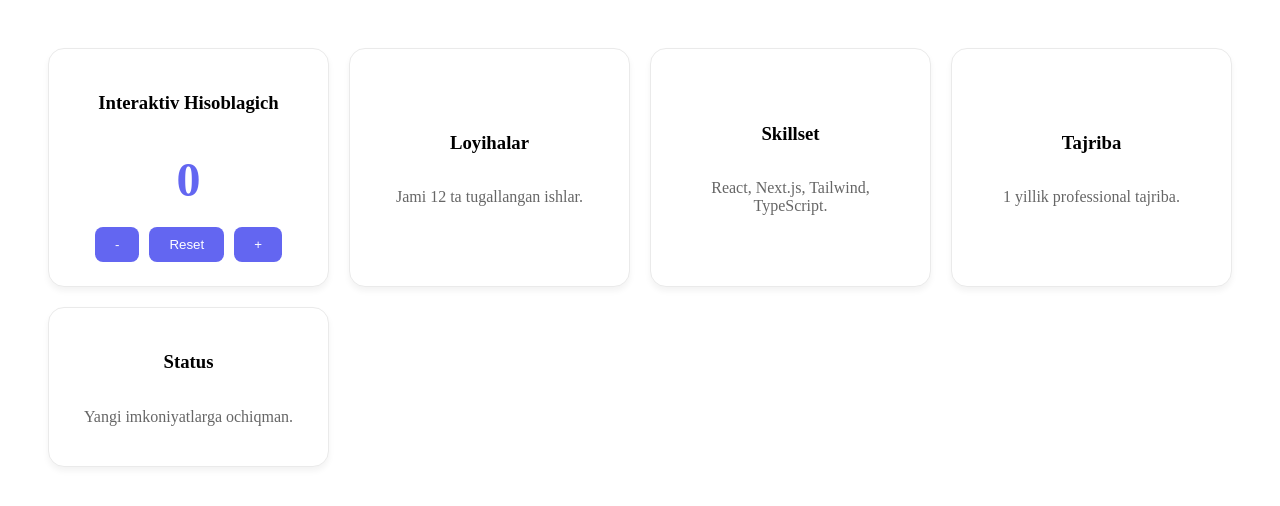
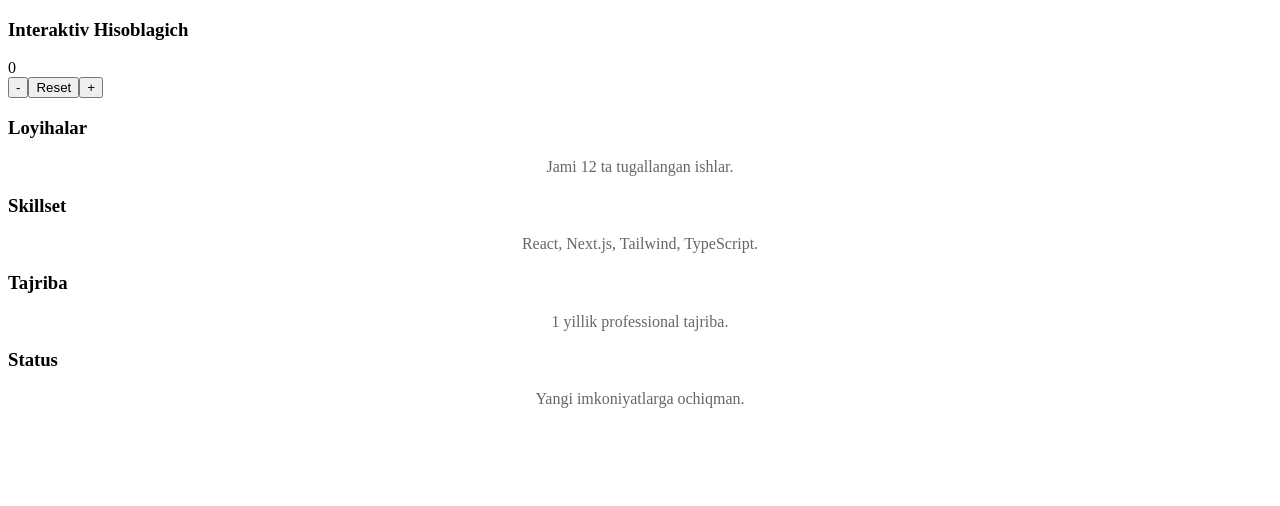
Before and after one commit to umida17/yangi-dizayen-caunt-yaratamiz, a React (Vite) app: page / in a window 1280 px wide. Shown: the top 506 px of the page. Built offline with nearby package versions, Linux system fonts and the light colour scheme.

Commit message:
css stil

```diff
--- a/src/App.css
+++ b/src/App.css
@@ -1,55 +1,51 @@
+.dashboard-grid {
+  display: grid;
+  grid-template-columns: repeat(3, 1fr);
+  grid-template-rows: auto auto auto;
+  grid-template-areas:
+    "header header header"
+    "stats stats stats"
+    "counter counter logs"
+    "controls controls logs";
+  gap: 20px;
+  padding: 20px;
+  height: 100vh;
+  background: #f4f7fe;
+}
+
+.section {
+  background: white;
+  padding: 20px;
+  border-radius: 20px;
+  box-shadow: 0 10px 15px -3px rgba(0, 0, 0, 0.1);
+  border: 1px solid #e2e8f0;
+}
 
 
-.dashboard-container {
-  display: grid;
-  grid-template-columns: repeat(auto-fit, minmax(280px, 1fr));
-  gap: 20px;
-  padding: 40px;
-  max-width: 1200px;
-  margin: 0 auto;
+.header {
+  grid-area: header;
  }
 
-.panel {
-  background: #ffffff;
-  padding: 24px;
-  border-radius: 16px;
-  box-shadow: 0 4px 6px rgba(0, 0, 0, 0.05);
-  transition: all 0.4s cubic-bezier(0.175, 0.885, 0.32, 1.275);
-  border: 1px solid #eaeaea;
+.stats {
+  grid-area: stats;
+   display: flex;
+   justify-content: space-around;
+   }
+
+.counter-box {
+  grid-area: counter;
   display: flex;
    flex-direction: column;
-  justify-content: center;
     align-items: center;
    }
 
- .panel:hover {
-  transform: translateY(-10px);
-  box-shadow: 0 20px 25px rgba(0, 0, 0, 0.1);
-  border-color: #6366f1;
+.logs {
+   grid-area: logs;
+   overflow-y: auto;
    }
 
-.counter-value {
-  font-size: 3rem;
-  font-weight: 700;
-  color: #6366f1;
-  margin: 20px 0;
-}
-
-.btn-group {
+.controls {
+   grid-area: controls;
     display: flex;
      gap: 10px;
     }
-
-button {
-  padding: 10px 20px;
-  border-radius: 8px;
-  border: none;
-  background: #6366f1;
-  color: white;
-  cursor: pointer;
-  transition: opacity 0.2s;
-}
-
-button:hover {
-  opacity: 0.9;
-}
```
Lines whose indentation alone changed are shown as unchanged.
